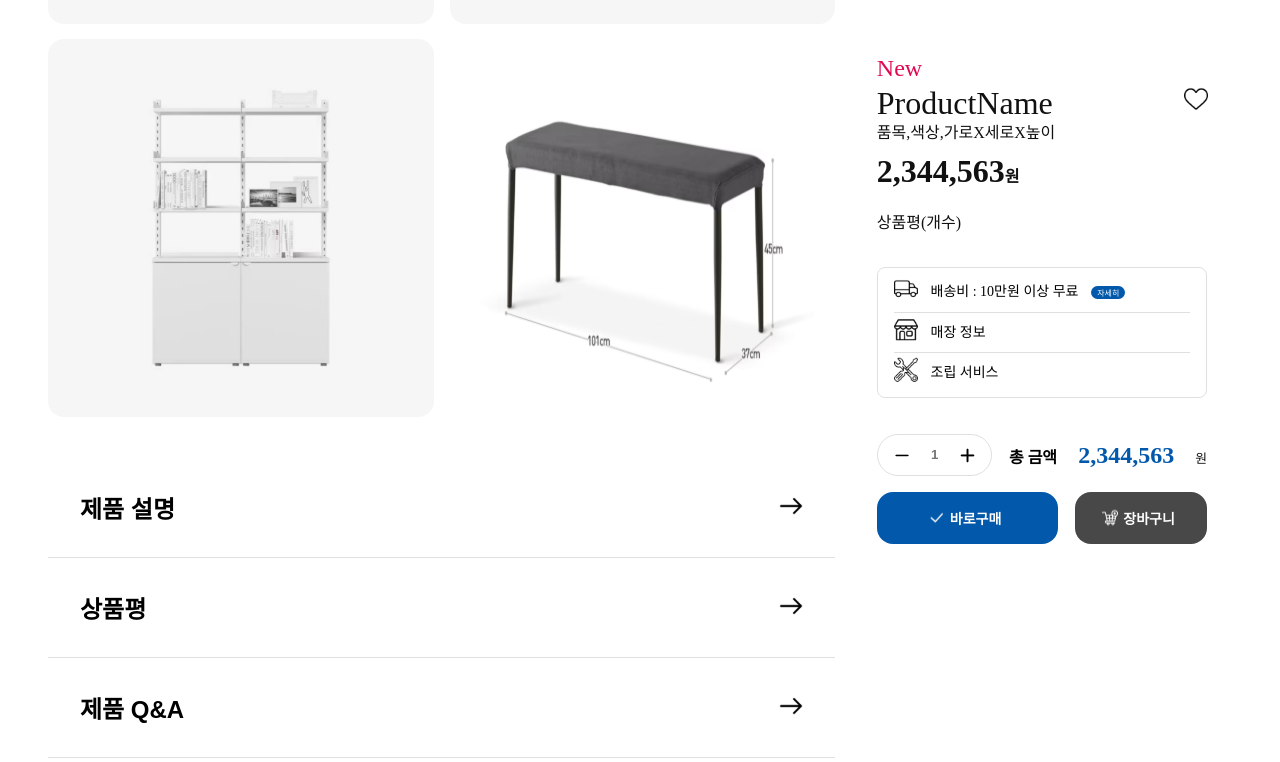
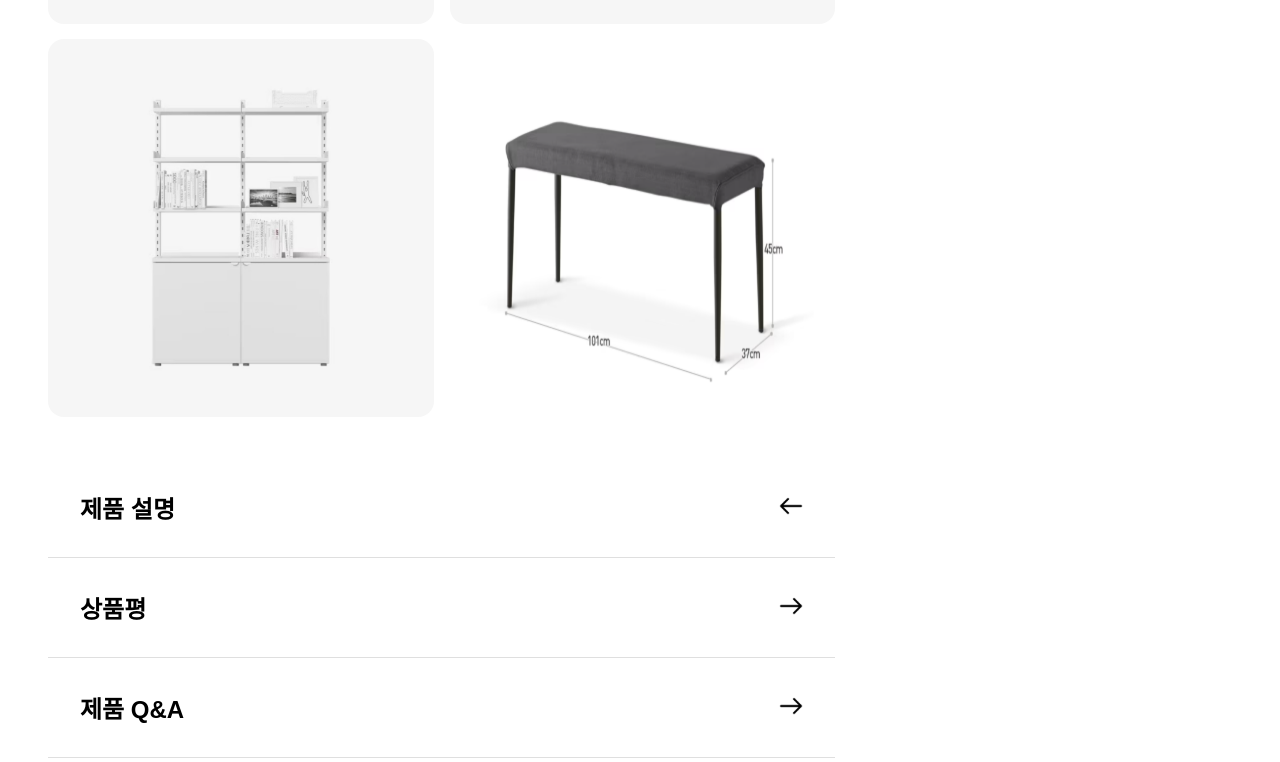
Before and after one commit to wecode-bootcamp-korea/48-2nd-5ronaminC-frontend, a React (Create React App) app: page /product-detail in a window 1280 px wide. Both pictures are taken after a click on the button "제품 설명". Shown: the part 396-1158 px from the top of the page. Built offline with nearby package versions, Linux system fonts and the light colour scheme.

Commit message:
Add : 상세 페이지 토글 세부 페이지 구현 중

```diff
--- a/src/pages/ProductDetail/ProductDetail.jsx
+++ b/src/pages/ProductDetail/ProductDetail.jsx
@@ -1,15 +1,17 @@
-import React from 'react';
+import React, { useState } from 'react';
 //import Nav from '../../components/Nav/Nav';
 //import Footer from '../../components/Footer/Footer';
+import ProductDetailInfo from './components/toggles/ProductDetailInfo';
+import ProductReview from './components/toggles/ProductReview';
 import ProductImages from './components/ProductImages';
-//import ProductDetailInfo from './components/ProductDetailInfo';
-//import ProductReview from './components/ProductReview';
-//import ProductQnA from './components/ProductQnA';
 import ProductNameInfo from './components/ProductNameInfo';
 
 import './ProductDetail.scss';
 
 const ProductDetail = () => {
+  const [isProductDetailInfo, setProductDetailInfo] = useState(false);
+  const [isProductReview, setProductReview] = useState(false);
+
   return (
     <>
       {/* <Nav /> */}
@@ -19,20 +21,38 @@ const ProductDetail = () => {
             <ProductImages />
           </div>
           <div className="productDetail">
-            <button className="productDetailInfo">
+            <button
+              className="productDetailInfo"
+              onClick={() => {
+                setProductDetailInfo(e => !e);
+              }}
+            >
               <div className="productInfoName">
                 <p>제품 설명</p>
               </div>
               <div className="productInfoNameImg">
-                <img src="images/next.png" alt="제품 설명 버튼" />
+                {isProductDetailInfo ? (
+                  <img src="images/back.png" alt="제품 설명 back 토글 버튼" />
+                ) : (
+                  <img src="images/next.png" alt="제품 설명 토글 버튼" />
+                )}
               </div>
             </button>
-            <button className="productReview">
+            <button
+              className="productReview"
+              onClick={() => {
+                setProductReview(e => !e);
+              }}
+            >
               <div className="productReviewName">
                 <p>상품평</p>
               </div>
               <div className="productReviewNameImg">
-                <img src="images/next.png" alt="상품평 버튼" />
+                {isProductReview ? (
+                  <img src="images/back.png" alt="상품평 back 토글 버튼" />
+                ) : (
+                  <img src="images/next.png" alt="상품평 토글 버튼" />
+                )}
               </div>
             </button>
             <button className="productQnA">
@@ -46,7 +66,12 @@ const ProductDetail = () => {
           </div>
         </div>
         <div className="productNames">
-          <ProductNameInfo />
+          {isProductDetailInfo || isProductReview ? (
+            (isProductDetailInfo && <ProductDetailInfo />) ||
+            (isProductReview && <ProductReview />)
+          ) : (
+            <ProductNameInfo />
+          )}
         </div>
       </div>
       {/* <Footer /> */}
--- a/src/pages/ProductDetail/components/ProductNameInfo.jsx
+++ b/src/pages/ProductDetail/components/ProductNameInfo.jsx
@@ -1,7 +1,10 @@
-import React from 'react';
+import React, { useState } from 'react';
+import DeliveryFee from './toggles/DeliveryFee';
 import './ProductNameInfo.scss';
 
 const ProductNameInfo = () => {
+  const [isDeliveryFee, setDeliveryFee] = useState(false);
+
   return (
     <div className="productNameInfo">
       <div className="productNew">New</div>
@@ -38,7 +41,13 @@ const ProductNameInfo = () => {
         <div className="productDeliveryFee">
           <img src="images/delivery-truck.png" alt="배송 아이콘" />
           <p>배송비 : 10만원 이상 무료</p>
-          <button>자세히</button>
+          <button
+            onClick={() => {
+              setDeliveryFee(e => !e);
+            }}
+          >
+            자세히
+          </button>
         </div>
         <div className="productShopInfo">
           <img src="images/shop.png" alt="매장 아이콘" />
--- a/src/pages/ProductDetail/components/ProductQnA.jsx
+++ b/src/pages/ProductDetail/components/toggles/DeliveryFee.jsx
@@ -1,11 +1,11 @@
 import React from 'react';
-import './ProductQnA.scss';
+import './DeliveryFee.scss';
 
-const ProducQnA = () => {
+const DeliveryFee = () => {
   return (
     <div className="">
       <div></div>
     </div>
   );
 };
-export default ProducQnA;
+export default DeliveryFee;
--- /dev/null
+++ b/src/pages/ProductDetail/components/toggles/DeliveryFee.scss
@@ -0,0 +1 @@
+@import '/src/style/variables.scss';
--- a/src/pages/ProductDetail/components/ProductDetailInfo.jsx
+++ b/src/pages/ProductDetail/components/toggles/ProductDetailInfo.jsx
@@ -4,7 +4,7 @@ import './ProductDetailInfo.scss';
 const ProductDetailInfo = () => {
   return (
     <div className="">
-      <div></div>
+      <div>Detail</div>
     </div>
   );
 };
--- /dev/null
+++ b/src/pages/ProductDetail/components/toggles/ProductDetailInfo.scss
@@ -0,0 +1 @@
+@import '/src/style/variables.scss';
--- a/src/pages/ProductDetail/components/ProductReview.jsx
+++ b/src/pages/ProductDetail/components/toggles/ProductReview.jsx
@@ -4,7 +4,7 @@ import './ProductReview.scss';
 const ProductReview = () => {
   return (
     <div className="">
-      <div></div>
+      <div>Review</div>
     </div>
   );
 };
--- /dev/null
+++ b/src/pages/ProductDetail/components/toggles/ProductReview.scss
@@ -0,0 +1 @@
+@import '/src/style/variables.scss';
```
Also changed, not shown: public/images/back.png (added), src/pages/ProductDetail/components/ProductDetailInfo.scss (deleted), src/pages/ProductDetail/components/ProductQnA.scss (deleted), src/pages/ProductDetail/components/ProductReview.scss (deleted).
